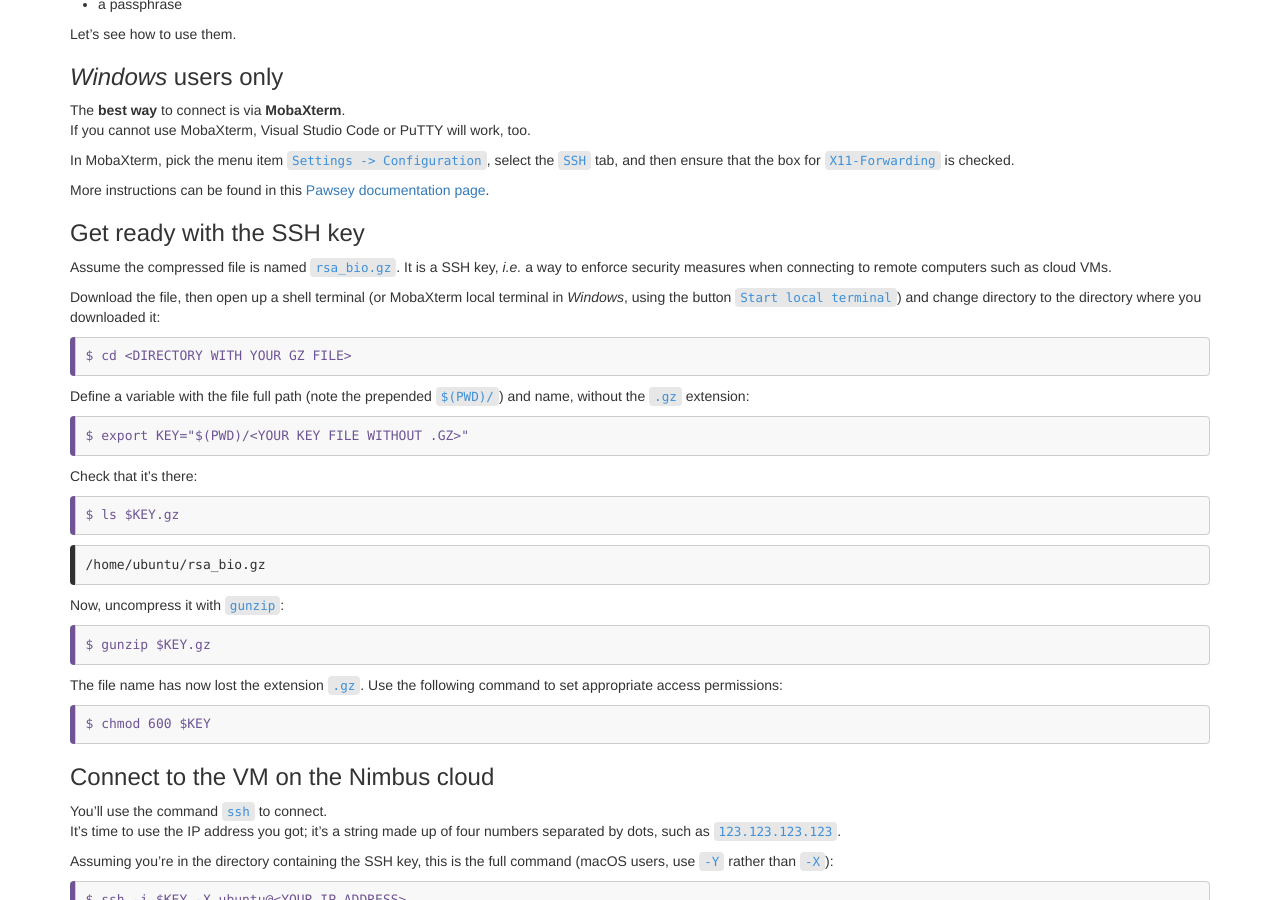
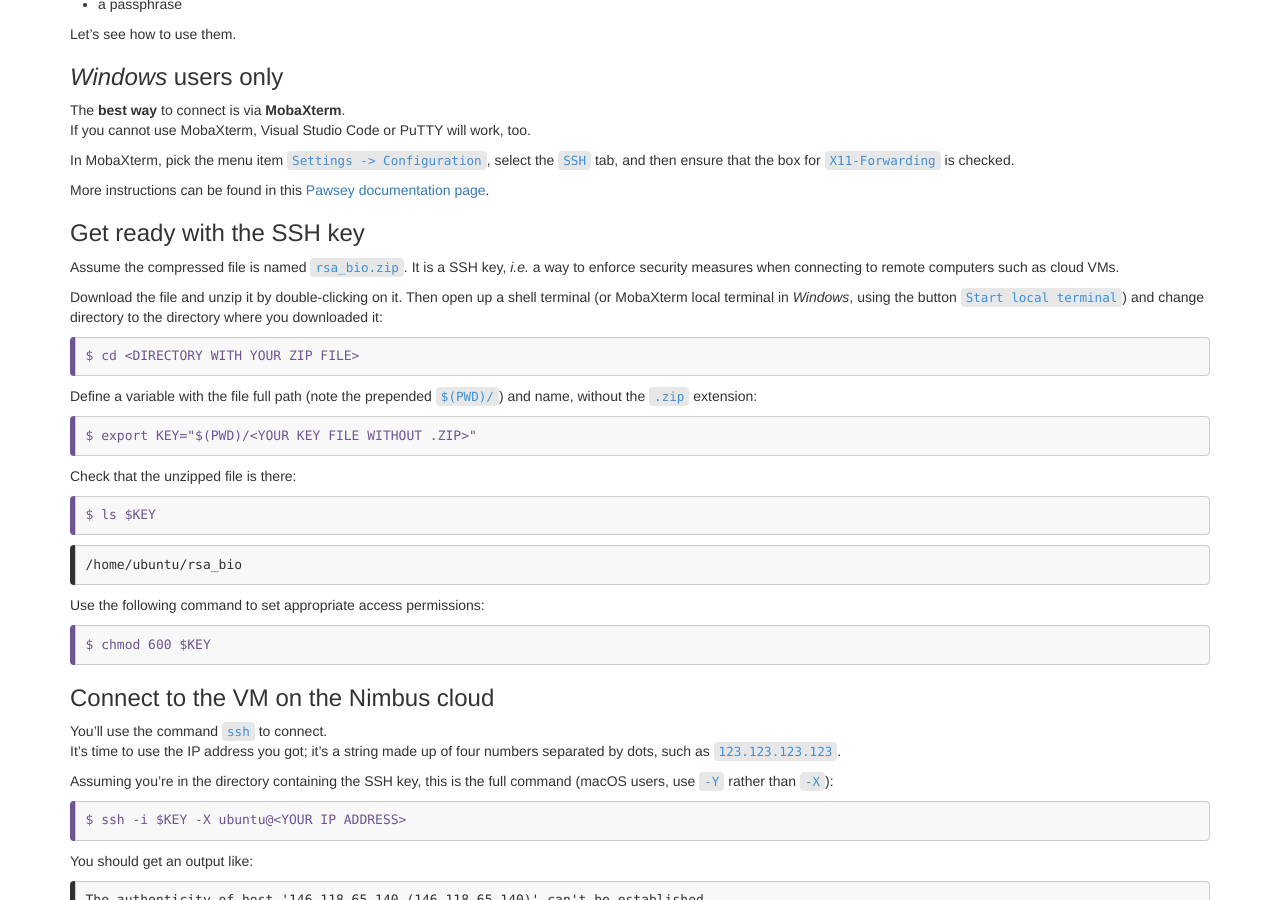
Before and after one commit to PawseySC/containers-bioinformatics-workshop, a Jekyll site: the page built from _episodes/1.prep1-ssh.md, in a window 1280 px wide and 900 px high, scrolled down 426 px. Built offline with Jekyll 4.4.1, drawn with Linux system fonts in a browser that asks for light colours.

Commit message:
SSH prep: from GZ to ZIP

````diff
--- a/_episodes/1.prep1-ssh.md
+++ b/_episodes/1.prep1-ssh.md
@@ -28,42 +28,35 @@ More instructions can be found in this [Pawsey documentation page](https://suppo
 
 ### Get ready with the SSH key
 
-Assume the compressed file is named `rsa_bio.gz`.  It is a SSH key, *i.e.* a way to enforce security measures when connecting to remote computers such as cloud VMs.
+Assume the compressed file is named `rsa_bio.zip`.  It is a SSH key, *i.e.* a way to enforce security measures when connecting to remote computers such as cloud VMs.
 
-Download the file, then open up a shell terminal (or MobaXterm local terminal in *Windows*, using the button `Start local terminal`) and change directory to the directory where you downloaded it:
+Download the file and unzip it by double-clicking on it.  Then open up a shell terminal (or MobaXterm local terminal in *Windows*, using the button `Start local terminal`) and change directory to the directory where you downloaded it:
 
 ```
-$ cd <DIRECTORY WITH YOUR GZ FILE>
+$ cd <DIRECTORY WITH YOUR ZIP FILE>
 ```
 {: .bash}
 
-Define a variable with the file full path (note the prepended `$(PWD)/`) and name, without the `.gz` extension:
+Define a variable with the file full path (note the prepended `$(PWD)/`) and name, without the `.zip` extension:
 
 ```
-$ export KEY="$(PWD)/<YOUR KEY FILE WITHOUT .GZ>"
+$ export KEY="$(PWD)/<YOUR KEY FILE WITHOUT .ZIP>"
 ```
 {: .bash}
 
-Check that it's there:
+Check that the unzipped file is there:
 
 ```
-$ ls $KEY.gz
+$ ls $KEY
 ```
 {: .bash}
 
 ```
-/home/ubuntu/rsa_bio.gz
+/home/ubuntu/rsa_bio
 ```
 {: .output}
 
-Now, uncompress it with `gunzip`:
-
-```
-$ gunzip $KEY.gz
-```
-{: .bash}
-
-The file name has now lost the extension `.gz`. Use the following command to set appropriate access permissions:
+Use the following command to set appropriate access permissions:
 
 ```
 $ chmod 600 $KEY
````
